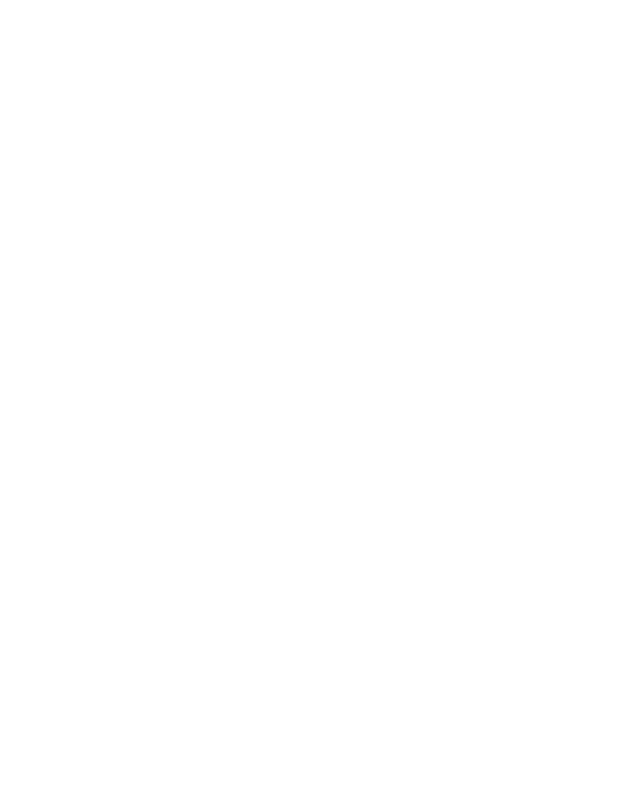
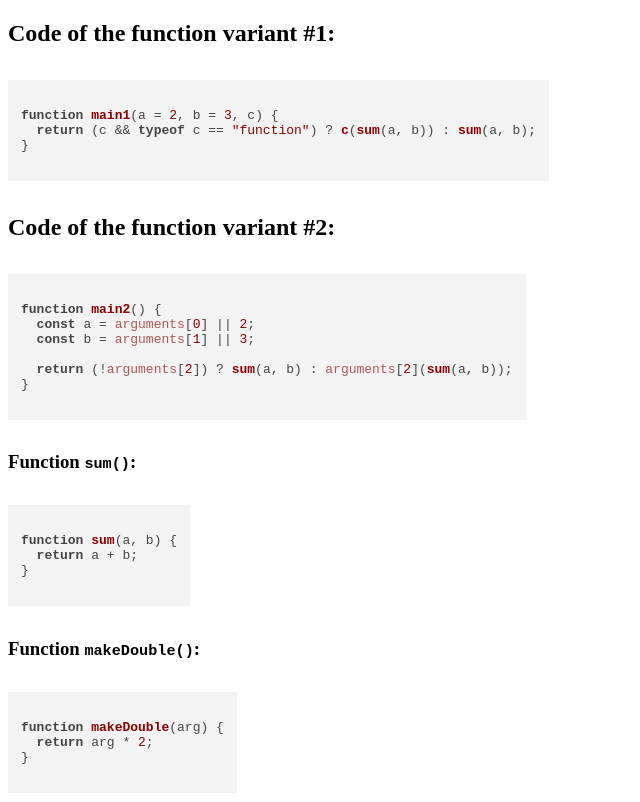
Before and after one commit to EugeneTarasenko/hillel-front-end-pro, a plain HTML site: page index.html in a window 1280 px wide. Shown: the whole page, without its empty margins (0-640 px from the left). Drawn offline with nearby package versions, Linux system fonts and the light colour scheme.

Commit message:
feat: write code for homeowork-10

```diff
--- a/index.html
+++ b/index.html
@@ -5,9 +5,49 @@
     <meta http-equiv="X-UA-Compatible" content="IE=edge" />
     <meta name="viewport" content="width=device-width, initial-scale=1.0" />
     <link rel="stylesheet" href="./style.css" />
+    <link
+      rel="stylesheet"
+      href="//cdnjs.cloudflare.com/ajax/libs/highlight.js/11.7.0/styles/default.min.css"
+    />
     <title>Document</title>
   </head>
   <body>
+    <main>
+      <h2>Code of the function variant #1:</h2>
+      <pre><code class="language-javascript">
+function main1(a = 2, b = 3, c) {
+  return (c && typeof c == "function") ? c(sum(a, b)) : sum(a, b);
+}
+      </code></pre>
+
+      <h2>Code of the function variant #2:</h2>
+      <pre><code class="language-javascript">
+function main2() {
+  const a = arguments[0] || 2;
+  const b = arguments[1] || 3;
+
+  return (!arguments[2]) ? sum(a, b) : arguments[2](sum(a, b));
+}
+      </code></pre>
+
+      <h3>Function <span class="fontMonospace">sum()</span>:</h3>
+      <pre><code class="language-javascript">
+function sum(a, b) {
+  return a + b;
+}
+      </code></pre>
+
+      <h3>Function <span class="fontMonospace">makeDouble()</span>:</h3>
+      <pre><code class="language-javascript">
+function makeDouble(arg) {
+  return arg * 2;
+}
+      </code></pre>
+    </main>
     <script src="./script.js"></script>
+    <script src="//cdnjs.cloudflare.com/ajax/libs/highlight.js/11.7.0/highlight.min.js"></script>
+    <script>
+      hljs.highlightAll();
+    </script>
   </body>
 </html>
--- a/script.js
+++ b/script.js
@@ -0,0 +1,27 @@
+function main1(a = 2, b = 3, c) {
+  return (c && typeof c == "function") ? c(sum(a, b)) : sum(a, b);
+}
+
+function main2() {
+  const a = arguments[0] || 2;
+  const b = arguments[1] || 3;
+
+  return (!arguments[2]) ? sum(a, b) : arguments[2](sum(a, b))
+}
+
+function sum(a, b) {
+  return a + b;
+}
+
+function makeDouble(arg) {
+  return arg * 2;
+}
+
+
+console.log('Function main1 with no arguments:\n' + main1());
+console.log('Function main1 with arguments 5 and 7:\n' + main1(5, 7));
+console.log('Function main1 with arguments 5, 7, and the makeDouble function:\n' + main1(5, 7, makeDouble));
+
+console.log('Function main2 with no arguments:\n' + main2());
+console.log('Function main2 with arguments 5 and 7:\n' + main2(5, 7));
+console.log('Function main2 with arguments 5, 7, and the makeDouble function:\n' + main2(5, 7, makeDouble));
--- a/style.css
+++ b/style.css
@@ -0,0 +1,7 @@
+pre {
+  display: inline-block;
+}
+
+.fontMonospace {
+  font-family: monospace;
+}
```
